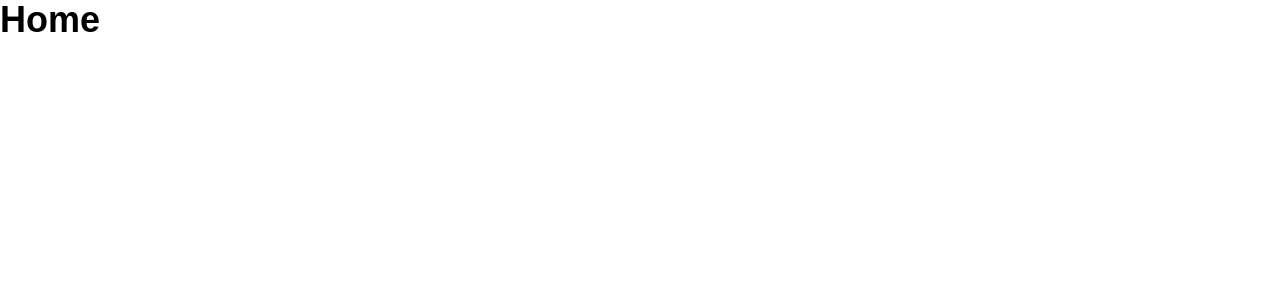
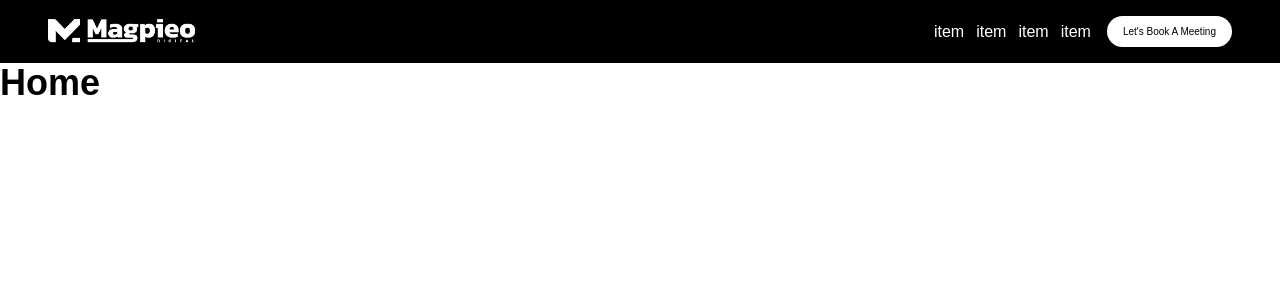
Before and after one commit to magpieo/magpieo-digital, a Next.js app: page / in a window 1280 px wide. Shown: the top 300 px of the page. Built offline with nearby package versions, Linux system fonts and the light colour scheme.

Commit message:
basic layout of navbar

```diff
--- a/src/app/(MainLayout)/(Home)/layout.tsx
+++ b/src/app/(MainLayout)/(Home)/layout.tsx
@@ -1,5 +1,14 @@
+import Navbar from "@/app/components/shared/Navbar";
+
+
+
 const layout = ({ children }: { children: React.ReactNode }) => {
-  return <>{children}</>;
+  return (
+    <div>
+ <Navbar/>
+      {children}
+    </div>
+  );
 };
 
 export default layout;
--- /dev/null
+++ b/src/app/components/shared/Navbar.tsx
@@ -0,0 +1,42 @@
+import Image from "next/image";
+import logo from "../../../asset/logo/logo.png";
+const Navbar = () => {
+  return (
+    <div className="bg-black text-white py-4 px-12 ">
+
+      {/* main */}
+      <div className="flex justify-between items-center ">
+
+        {/* logo */}
+        <div>
+
+          <Image
+            src={logo}
+            alt="magpieo_logo"
+            height={150}
+            width={150}
+            className=""
+          />
+        </div>
+        {/* r8 side */}
+        <div className="flex items-center gap-4">
+
+          {/* item */}
+          <div className="flex gap-3">
+
+            <p>item</p> <p>item</p> <p>item</p> <p>item</p>
+          </div>
+          {/* button */}
+          <div>
+
+            <button className="capitalize bg-white rounded-l-full rounded-r-full text-black font-medium text-[10px] px-4 py-2">
+
+              let's book a meeting
+            </button>
+          </div>
+        </div>
+      </div>
+    </div>
+  );
+};
+export default Navbar;
--- a/src/app/loading.tsx
+++ b/src/app/loading.tsx
@@ -1,4 +1,6 @@
-import Loading from "./components/shared/Loading";
+import Loading from "@/components/shared/Loading";
+
+
 
 
 
--- /dev/null
+++ b/src/components/shared/Navbar.tsx
@@ -0,0 +1,35 @@
+import Image from "next/image";
+import logo from "../../assets/logo/logo.png";
+const Navbar = () => {
+  return (
+    <div className="bg-black text-white py-4 px-12 ">
+      {/* main */}
+      <div className="flex justify-between items-center ">
+        {/* logo */}
+        <div>
+          <Image
+            src={logo}
+            alt="magpieo_logo"
+            height={150}
+            width={150}
+            className=""
+          />
+        </div>
+        {/* r8 side */}
+        <div className="flex items-center gap-4">
+          {/* item */}
+          <div className="flex gap-3">
+            <p>item</p> <p>item</p> <p>item</p> <p>item</p>
+          </div>
+          {/* button */}
+          <div>
+            <button className="capitalize bg-white rounded-l-full rounded-r-full text-black font-medium text-[10px] px-4 py-2">
+              let's book a meeting
+            </button>
+          </div>
+        </div>
+      </div>
+    </div>
+  );
+};
+export default Navbar;
```
Also changed, not shown: src/asset/logo/logo.png (added), src/components/shared/Loading.tsx (renamed from src/app/components/shared/Loading.tsx), src/config/envConfig.ts (renamed from src/app/config/envConfig.ts), src/config/fonts.ts (renamed from src/app/config/fonts.ts), src/redux/hook.ts (added), src/redux/store.ts (added).
